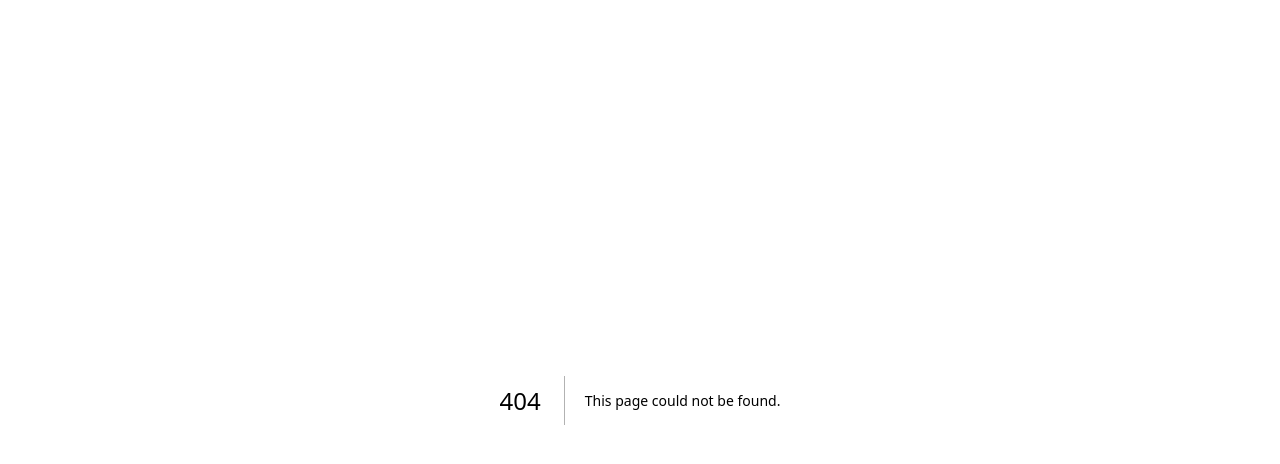
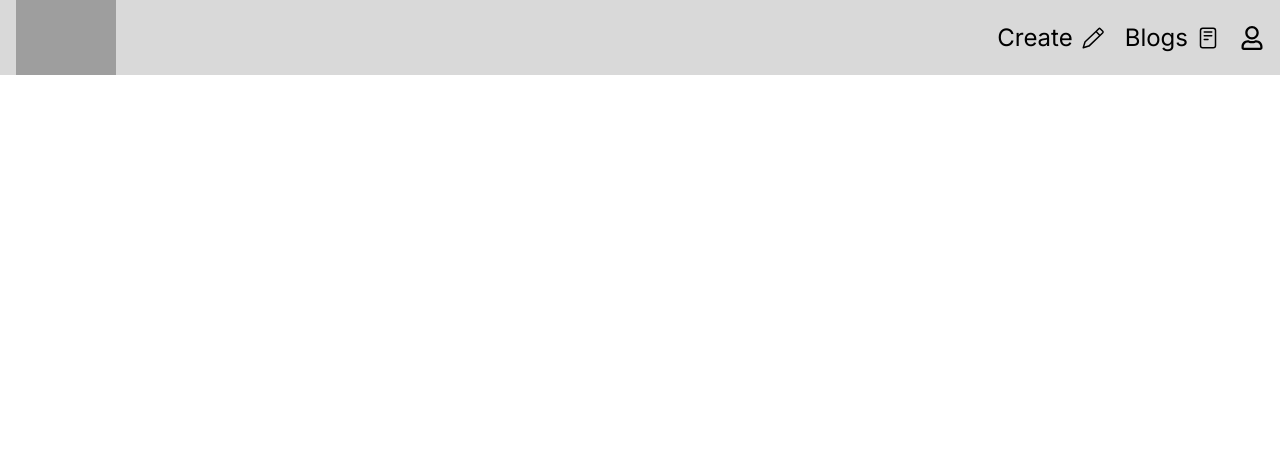
Before and after one commit to Uditya69/BLEET, a Next.js app: page /components/header in a window 1280 px wide. Before the commit this address had no page. Shown: the top 464 px of the page. Built offline with nearby package versions, Linux system fonts and the light colour scheme; grey boxes are pictures that could not be loaded.

Commit message:
feat: Header ui

```diff
--- /dev/null
+++ b/app/components/header/page.tsx
@@ -0,0 +1,39 @@
+import Link from "next/link";
+import React from "react";
+import logo from "@/assets/logo.png";
+import Image from "next/image";
+import { GoPencil } from "react-icons/go";
+import { IoReaderOutline } from "react-icons/io5";
+import { FaRegUser } from "react-icons/fa";
+
+function Header() {
+  return (
+    <div className="flex flex-row gap-x-3 justify-between items-center px-4 bg-black bg-opacity-[15%] ">
+      <div>
+        <Link href={"/"} className="items-center">
+          <Image src={logo} alt="" width={100} height={10} />
+        </Link>
+      </div>
+      <div className="text-2xl flex flex-row gap-x-5 items-center">
+        <Link href={"/createpost"}   className="flex flex-row">
+          <div className="flex flex-row items-center gap-x-2">
+            Create <GoPencil />
+          </div>
+        </Link>
+        <Link href={"./homescreen"} >
+          <div className="flex flex-row items-center gap-x-2">
+            Blogs <IoReaderOutline />
+          </div>{" "}
+        </Link>
+        <Link href={""}>
+          {" "}
+          <div>
+            <FaRegUser />
+          </div>
+        </Link>
+      </div>
+    </div>
+  );
+}
+
+export default Header;
--- a/app/globals.css
+++ b/app/globals.css
@@ -1,33 +1,3 @@
 @tailwind base;
 @tailwind components;
 @tailwind utilities;
-
-:root {
-  --foreground-rgb: 0, 0, 0;
-  --background-start-rgb: 214, 219, 220;
-  --background-end-rgb: 255, 255, 255;
-}
-
-@media (prefers-color-scheme: dark) {
-  :root {
-    --foreground-rgb: 255, 255, 255;
-    --background-start-rgb: 0, 0, 0;
-    --background-end-rgb: 0, 0, 0;
-  }
-}
-
-body {
-  color: rgb(var(--foreground-rgb));
-  background: linear-gradient(
-      to bottom,
-      transparent,
-      rgb(var(--background-end-rgb))
-    )
-    rgb(var(--background-start-rgb));
-}
-
-@layer utilities {
-  .text-balance {
-    text-wrap: balance;
-  }
-}
```
Also changed, not shown: package.json (+4 -3 lines), 1 other file (tests, documents, lock files or other folders).
